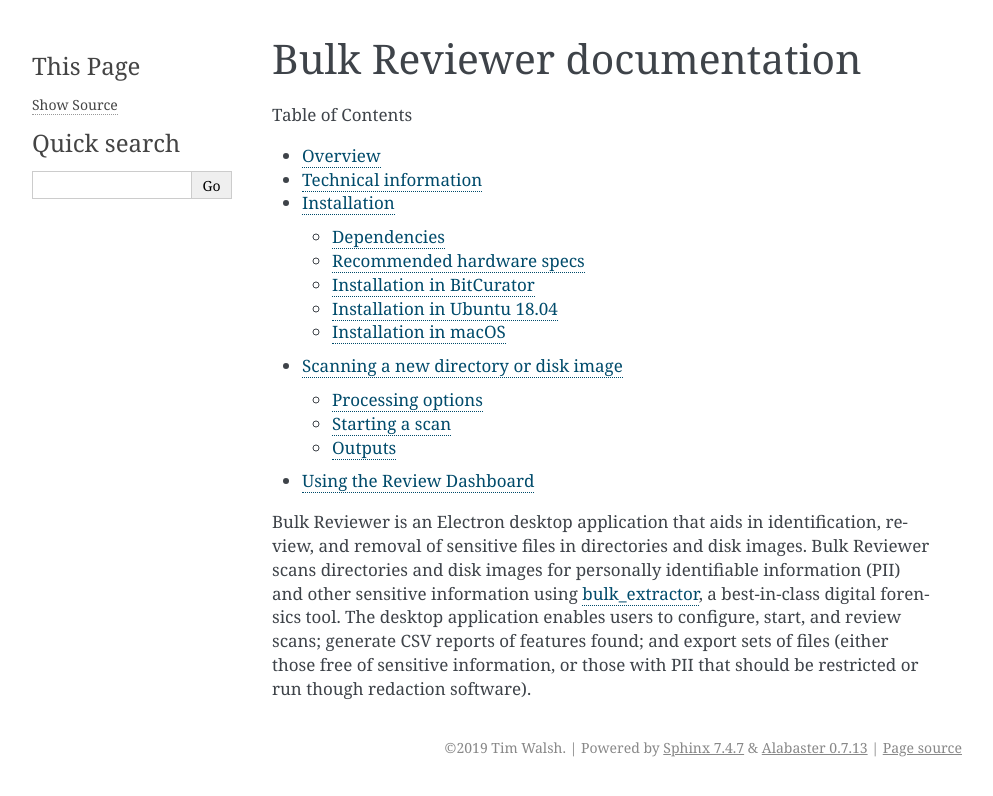
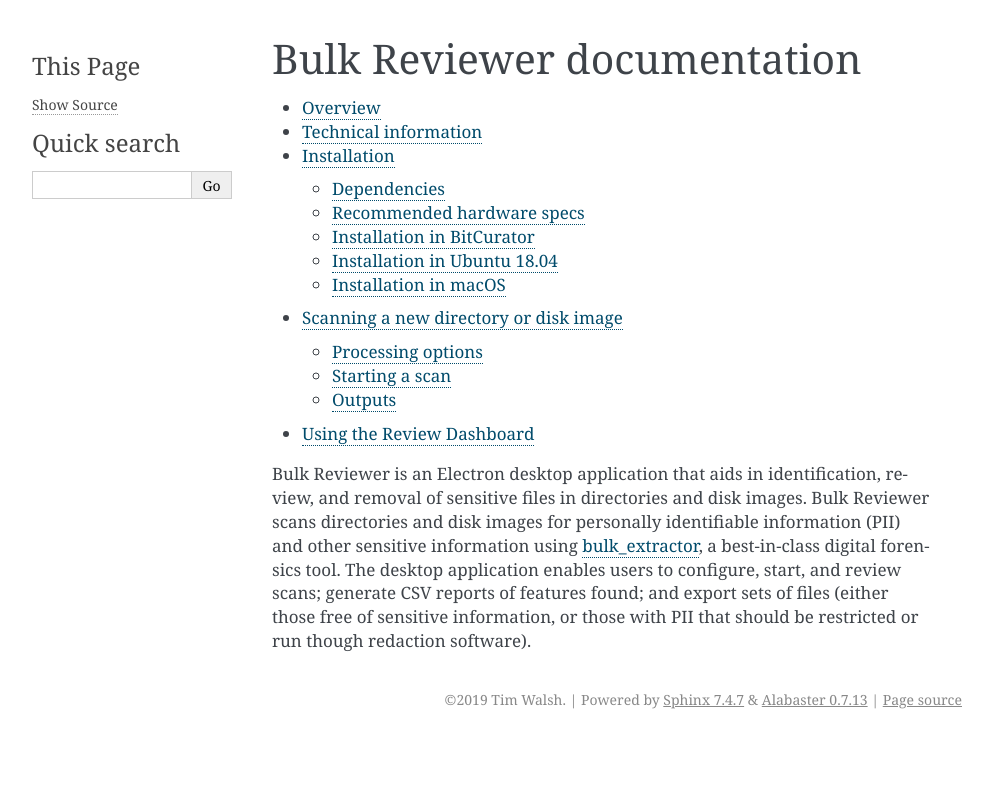
Before and after one commit to bulk-reviewer/bulk-reviewer, a Sphinx documentation site: the page built from docs/index.rst, in a window 1280 px wide. Shown: the top 796 px of the page, without its empty margins (148-1141 px from the left). Built offline with Sphinx 7.4.7, drawn with Linux system fonts in a browser that asks for light colours.

Commit message:
Remove Table of Contents caption

```diff
--- a/docs/index.rst
+++ b/docs/index.rst
@@ -7,7 +7,6 @@
 ===========================
 
 .. toctree::
-    :caption: Table of Contents
     :maxdepth: 2
 
     overview
```
